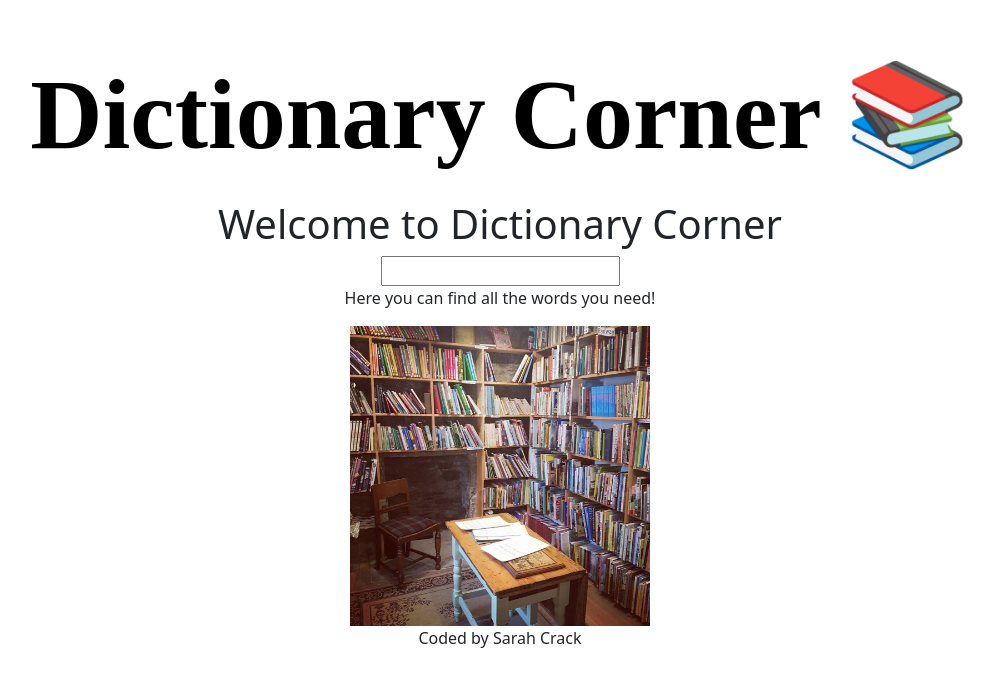
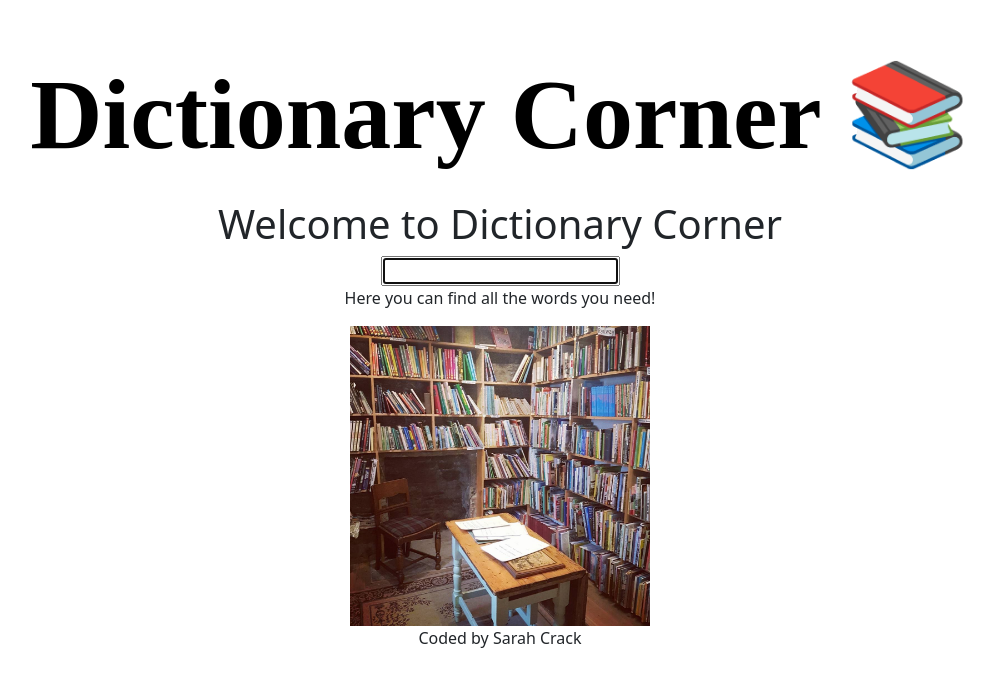
Before and after one commit to sarahcrack/dictionary-corner, a React (Create React App) app: page / in a window 1280 px wide. Shown: the top 686 px of the page, without its empty margins (140-1134 px from the left). Built offline with nearby package versions, Linux system fonts and the light colour scheme; a web font is replaced by a local one.

Commit message:
added axios to handle API request from dictionary API

```diff
--- a/package.json
+++ b/package.json
@@ -6,6 +6,7 @@
     "@testing-library/jest-dom": "^5.16.5",
     "@testing-library/react": "^13.4.0",
     "@testing-library/user-event": "^13.5.0",
+    "axios": "^1.3.6",
     "react": "^18.2.0",
     "react-dom": "^18.2.0",
     "react-scripts": "5.0.1",
--- a/src/Components/Dictionary/Dictionary.js
+++ b/src/Components/Dictionary/Dictionary.js
@@ -1,19 +1,25 @@
 import React, { useState } from "react";
+import axios from "axios";
 function Dictionary() {
   const [keyword, setKeyword] = useState("");
+
+  function handleResponse(response) {
+    console.log(response.data[0]);
+  }
 
   function handleKeywordChange(event) {
     setKeyword(event.target.value);
   }
-
+  // documentation: https://dictionaryapi.dev/
   function search(event) {
     event.preventDefault();
-    alert(`Searching for ${keyword} definition`);
+    let apiUrl = `https://api.dictionaryapi.dev/api/v2/entries/en_US/${keyword}`;
+    axios.get(apiUrl).then(handleResponse);
   }
   return (
     <div className="Dictionary">
       <form onSubmit={search}>
-        <input type="search" autofocus={true} onChange={handleKeywordChange} />
+        <input type="search" autoFocus={true} onChange={handleKeywordChange} />
       </form>
     </div>
   );
```
Also changed, not shown: 1 other file (tests, documents, lock files or other folders).
